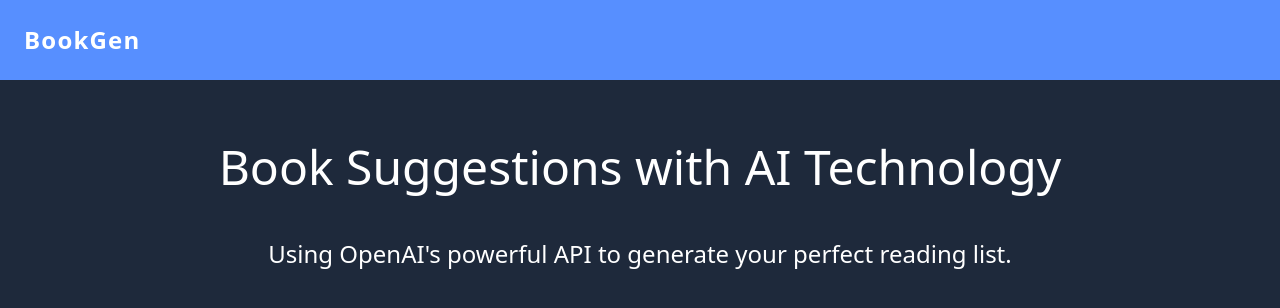
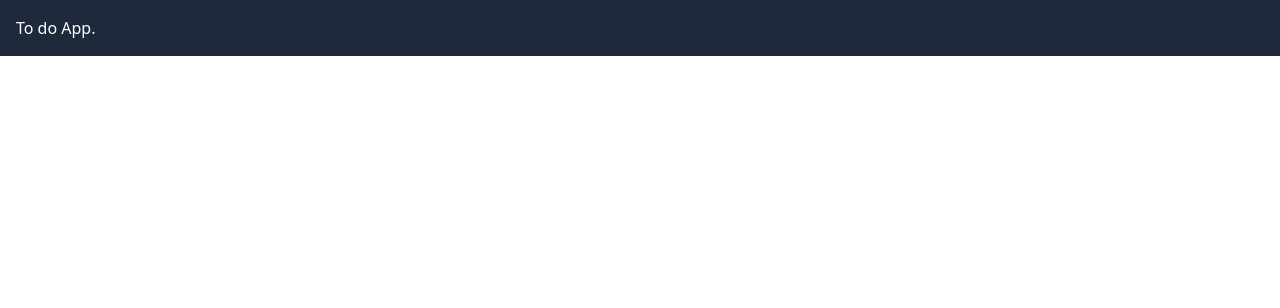
Before and after one commit to criscunas/OpenAI-vue, a Vue app: page / in a window 1280 px wide. Shown: the top 308 px of the page. Built offline with nearby package versions, Linux system fonts and the light colour scheme.

Commit message:
Revert "Feature/header and hero"

```diff
--- a/src/App.vue
+++ b/src/App.vue
@@ -1,20 +1,15 @@
 <template>
-  <div class='bg-slate-800 h-screen'>
-    <PageHeader/>
-    <HeroSection/>
-  </div>
+  <PageHeader/>
 </template>
 
 <script>
 
 import PageHeader from './components/PageHeader.vue'
-import HeroSection from './components/HeroSection.vue'
 
 export default {
   name: 'App',
   components: {
-    PageHeader,
-    HeroSection
+    PageHeader
   }
 }
 </script>
--- a/src/components/HeroSection.vue
+++ /dev/null
@@ -1,10 +0,0 @@
-<template>
-  <div class="p-8 text-white text-center tablet:p-12">
-    <h1 class="text-4xl leading-snug tablet:text-5xl tablet:leading-relaxed">
-      Book Suggestions with AI Technology
-    </h1>
-    <p class="pt-6 text-xl leading-relaxed tablet:pt-8 tablet:text-2xl">
-      Using OpenAI's powerful API to generate your perfect reading list.
-    </p>
-  </div>
-</template>
--- a/src/components/PageHeader.vue
+++ b/src/components/PageHeader.vue
@@ -1,8 +1,8 @@
 <template>
-  <header class="w-full bg-[#578FFF]">
-    <nav class="p-4 tablet:p-6">
-      <h1 class="font-sans text-xl font-semibold text-white tracking-wider tablet:text-2xl">
-          BookGen
+  <header class="w-full bg-slate-800">
+    <nav class="p-4">
+      <h1 class="text-base text-white" >
+          To do App.
       </h1>
     </nav>
   </header>
--- a/tailwind.config.js
+++ b/tailwind.config.js
@@ -1,13 +1,7 @@
 module.exports = {
   content: ['./public/**/*.html', './src/**/*.{vue,js,ts,jsx,tsx}'],
   theme: {
-    extend: {
-      screens: {
-        'sm-tablet': '640px',
-        'tablet': '768px',
-        'desktop': '1280px',
-      },
-    },
+    extend: {},
   },
   plugins: [],
 }
```
